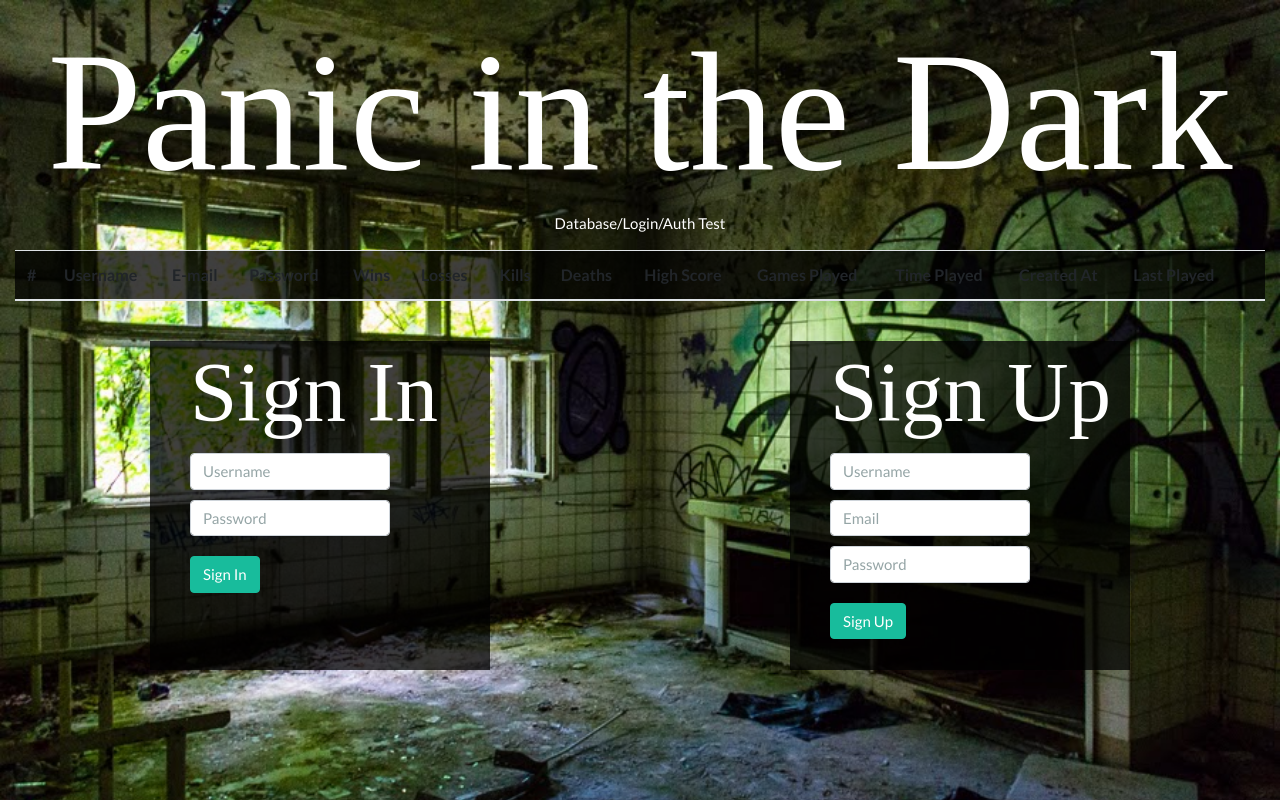
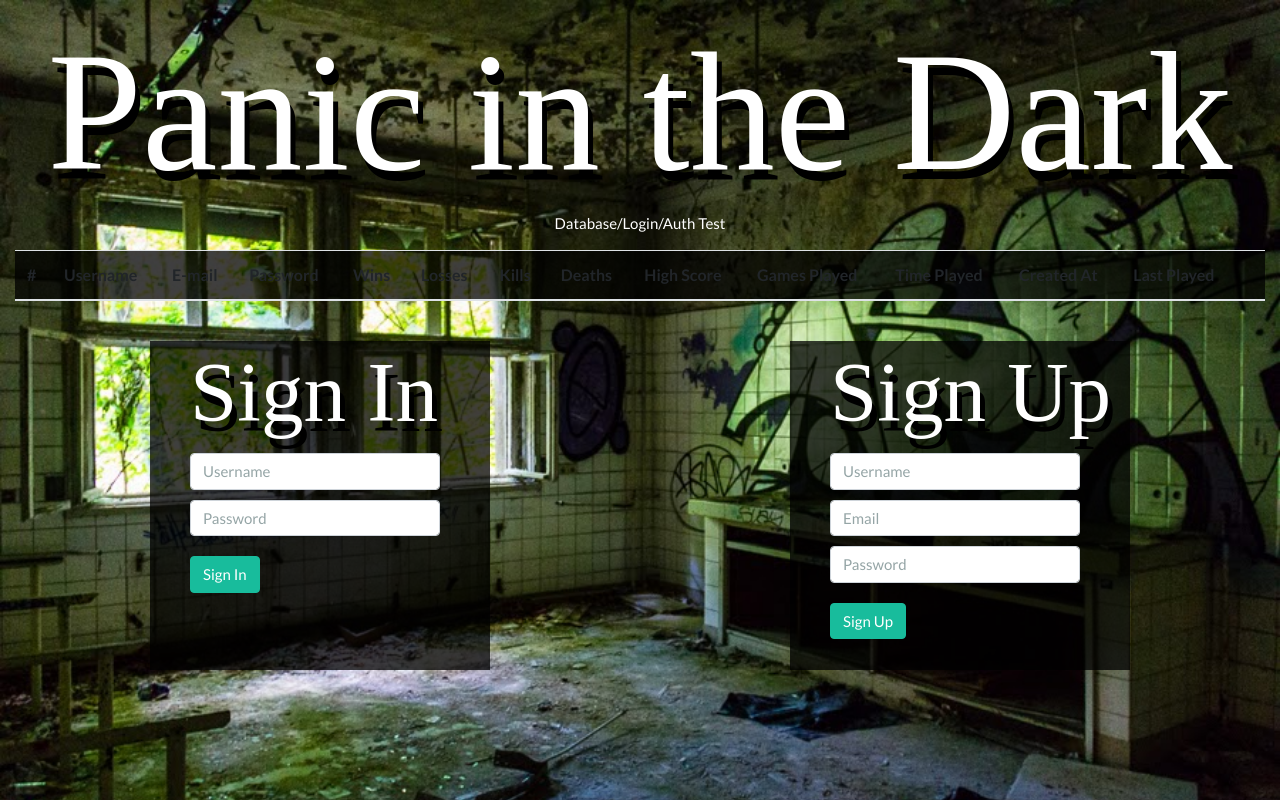
Before and after one commit to ivideyko/pitd-db-dev, a website: page public/index.html in a window 1280 px wide. Drawn offline with nearby package versions, Linux system fonts and the light colour scheme; no server answers; a web font is replaced by a local one.

Commit message:
added some sweet drop shadows on h1 and h2, yeah

```diff
--- a/public/assets/css/styles.css
+++ b/public/assets/css/styles.css
@@ -6,7 +6,7 @@ body {
   font-size: 12pt;
 }
 .form-control {
-  width: 200px;
+  width: 250px;
   margin-top: 10px;
   max-height: auto;
   display: block;
@@ -20,11 +20,14 @@ h1 {
   margin-bottom: 0px;
   font-size: 170px;
   font-family: "East Sea Dokdo";
+  text-shadow: 5px 10px #000000;
 }
 h2 {
   margin-bottom: 0px;
   font-size: 85px;
   font-family: "East Sea Dokdo";
+  text-shadow: 5px 10px #000000;
+
 }
 
 #sign-in {
```
